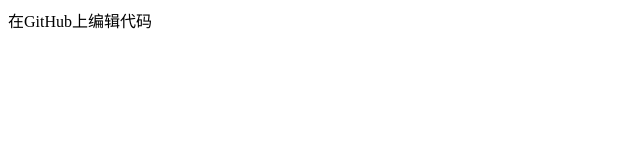
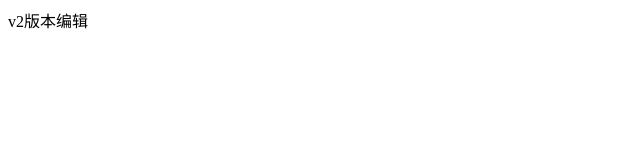
Before and after one commit to lennywang/git-demo, a plain HTML site: page index.html in a window 1280 px wide. Shown: the whole page, without its empty margins (0-640 px from the left). Drawn offline with Linux system fonts and the light colour scheme.

Commit message:
v2第一次编辑

```diff
--- a/index.html
+++ b/index.html
@@ -1,11 +1,14 @@
 <!DOCTYPE html>
 <html lang="en">
+
 <head>
-	<meta charset="UTF-8">
-	<title>Document
-</title>
+    <meta charset="UTF-8">
+    <title>Document
+    </title>
 </head>
+
 <body>
-	在GitHub上编辑代码
+    v2版本编辑
 </body>
+
 </html>
```
